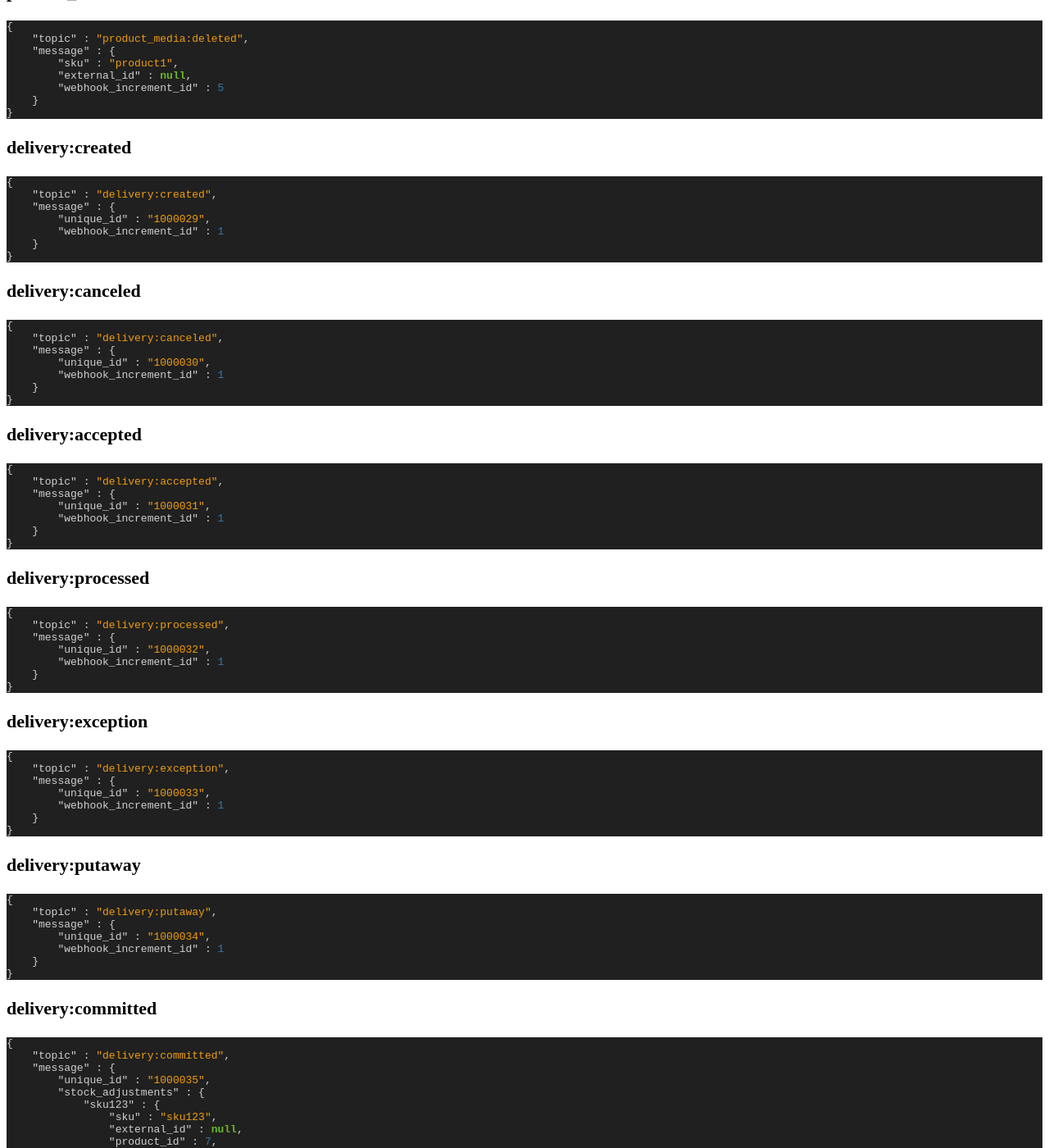
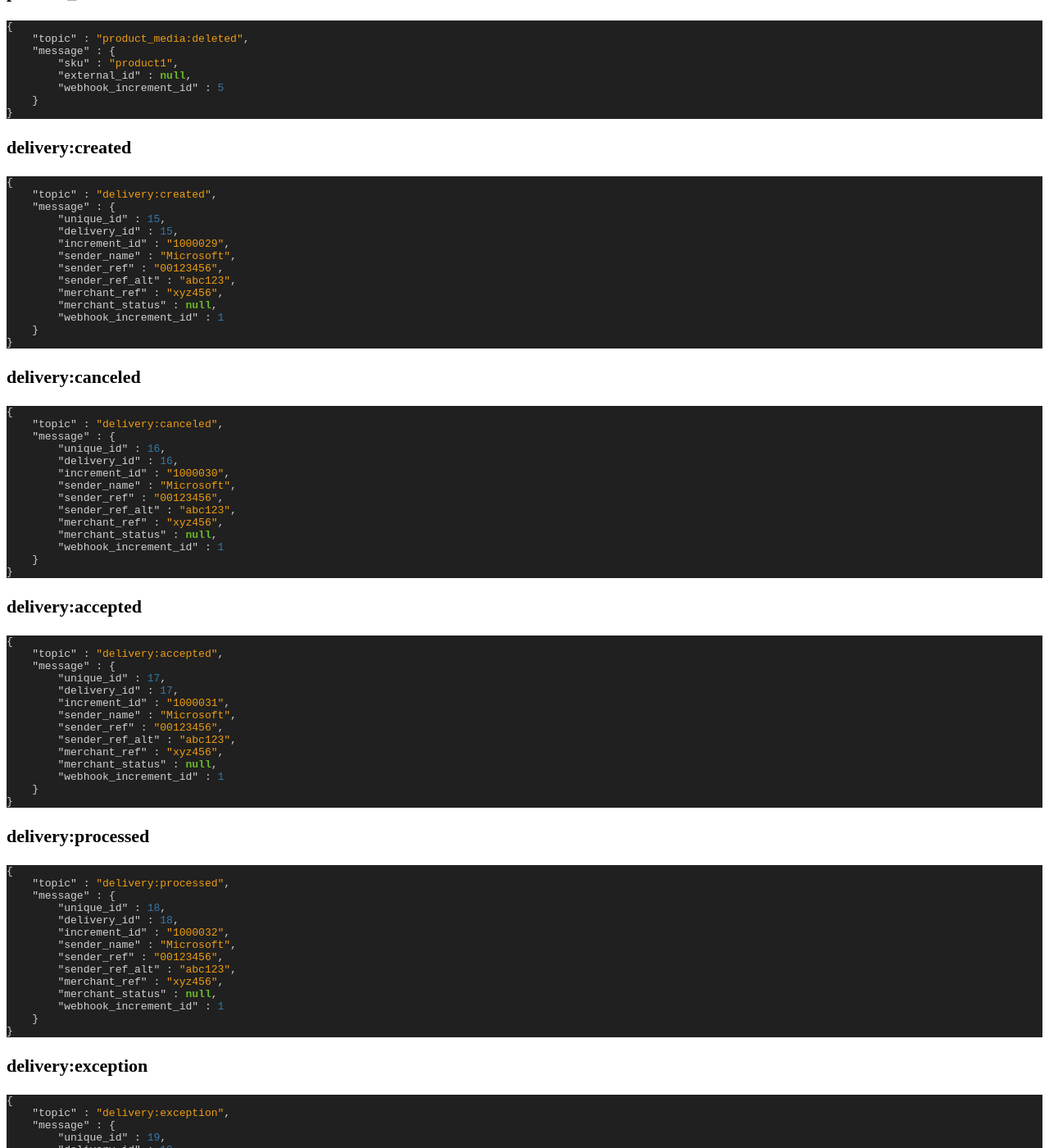
Before and after one commit to ShipStream/shipstream.github.io, a Jekyll site: the page built from _posts/2015-06-12-topics.md, in a window 1280 px wide and 1400 px high, scrolled down 4436 px. Shown: the whole window at 82% size. Built offline with Jekyll 4.4.1, drawn with Linux system fonts in a browser that asks for light colours; a style sheet for code colours, icons or effects is not loaded; some of the changed text lies outside the part shown.

Commit message:
Add fields to delivery:* payloads.

```diff
--- a/_posts/2015-06-12-topics.md
+++ b/_posts/2015-06-12-topics.md
@@ -306,7 +306,14 @@ Event Payloads
 {
     "topic" : "delivery:created",
     "message" : {
-        "unique_id" : "1000029",
+        "unique_id" : 15,
+        "delivery_id" : 15,
+        "increment_id" : "1000029",
+        "sender_name" : "Microsoft",
+        "sender_ref" : "00123456",
+        "sender_ref_alt" : "abc123",
+        "merchant_ref" : "xyz456",
+        "merchant_status" : null,
         "webhook_increment_id" : 1
     }
 }
@@ -320,7 +327,14 @@ Event Payloads
 {
     "topic" : "delivery:canceled",
     "message" : {
-        "unique_id" : "1000030",
+        "unique_id" : 16,
+        "delivery_id" : 16,
+        "increment_id" : "1000030",
+        "sender_name" : "Microsoft",
+        "sender_ref" : "00123456",
+        "sender_ref_alt" : "abc123",
+        "merchant_ref" : "xyz456",
+        "merchant_status" : null,
         "webhook_increment_id" : 1
     }
 }
@@ -334,7 +348,14 @@ Event Payloads
 {
     "topic" : "delivery:accepted",
     "message" : {
-        "unique_id" : "1000031",
+        "unique_id" : 17,
+        "delivery_id" : 17,
+        "increment_id" : "1000031",
+        "sender_name" : "Microsoft",
+        "sender_ref" : "00123456",
+        "sender_ref_alt" : "abc123",
+        "merchant_ref" : "xyz456",
+        "merchant_status" : null,
         "webhook_increment_id" : 1
     }
 }
@@ -348,7 +369,14 @@ Event Payloads
 {
     "topic" : "delivery:processed",
     "message" : {
-        "unique_id" : "1000032",
+        "unique_id" : 18,
+        "delivery_id" : 18,
+        "increment_id" : "1000032",
+        "sender_name" : "Microsoft",
+        "sender_ref" : "00123456",
+        "sender_ref_alt" : "abc123",
+        "merchant_ref" : "xyz456",
+        "merchant_status" : null,
         "webhook_increment_id" : 1
     }
 }
@@ -362,7 +390,14 @@ Event Payloads
 {
     "topic" : "delivery:exception",
     "message" : {
-        "unique_id" : "1000033",
+        "unique_id" : 19,
+        "delivery_id" : 19,
+        "increment_id" : "1000033",
+        "sender_name" : "Microsoft",
+        "sender_ref" : "00123456",
+        "sender_ref_alt" : "abc123",
+        "merchant_ref" : "xyz456",
+        "merchant_status" : null,
         "webhook_increment_id" : 1
     }
 }
@@ -376,7 +411,14 @@ Event Payloads
 {
     "topic" : "delivery:putaway",
     "message" : {
-        "unique_id" : "1000034",
+        "unique_id" : 20,
+        "delivery_id" : 20,
+        "increment_id" : "1000034",
+        "sender_name" : "Microsoft",
+        "sender_ref" : "00123456",
+        "sender_ref_alt" : "abc123",
+        "merchant_ref" : "xyz456",
+        "merchant_status" : null,
         "webhook_increment_id" : 1
     }
 }
@@ -390,7 +432,14 @@ Event Payloads
 {
     "topic" : "delivery:committed",
     "message" : {
-        "unique_id" : "1000035",
+        "unique_id" : 21,
+        "delivery_id" : 21,
+        "increment_id" : "1000035",
+        "sender_name" : "Microsoft",
+        "sender_ref" : "00123456",
+        "sender_ref_alt" : "abc123",
+        "merchant_ref" : "xyz456",
+        "merchant_status" : null,
         "stock_adjustments" : {
             "sku123" : {
                 "sku" : "sku123",
@@ -413,7 +462,14 @@ Event Payloads
 {
     "topic" : "delivery:status_changed",
     "message" : {
-        "unique_id" : "1000036",
+        "unique_id" : 22,
+        "delivery_id" : 22,
+        "increment_id" : "1000036",
+        "sender_name" : "Microsoft",
+        "sender_ref" : "00123456",
+        "sender_ref_alt" : "abc123",
+        "merchant_ref" : "xyz456",
+        "merchant_status" : null,
         "old_status" : "putting_away",
         "new_status" : "put_away",
         "old_state" : "putting_away",
```
